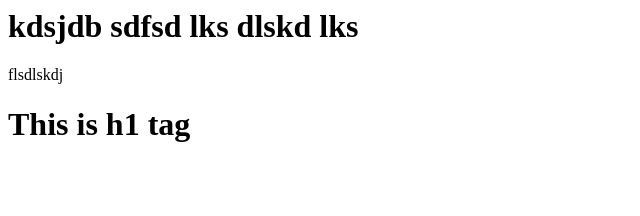
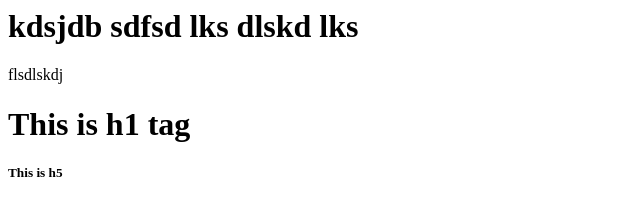
Before and after one commit to reddyraviteja/remote-repo, a plain HTML site: page index.html in a window 1280 px wide. Shown: the full height of the page, 0-640 px from the left. Drawn offline with Linux system fonts and the light colour scheme.

Commit message:
added h5

```diff
--- a/index.html
+++ b/index.html
@@ -3,3 +3,5 @@ flsdlskdj
 
 
 <h1>This is h1 tag</h1>
+
+<h5>This is h5 </h5>
```
